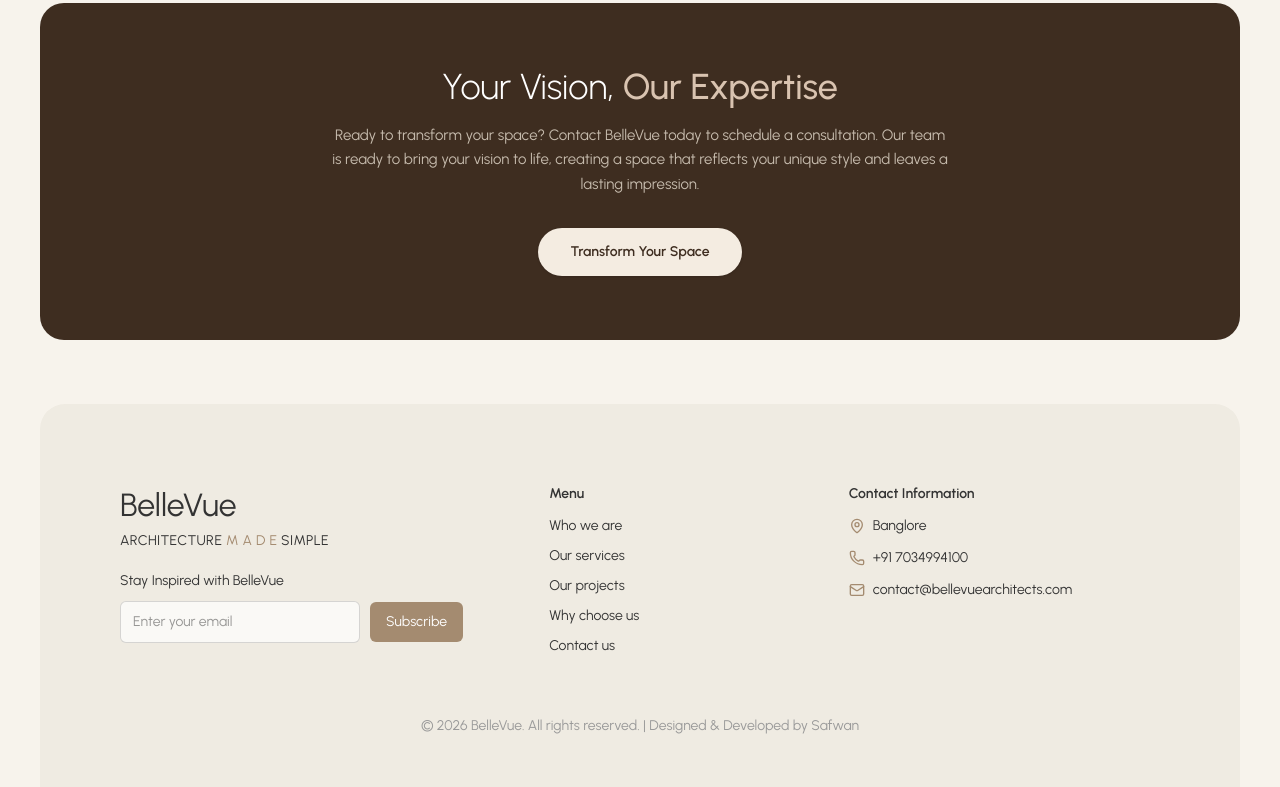
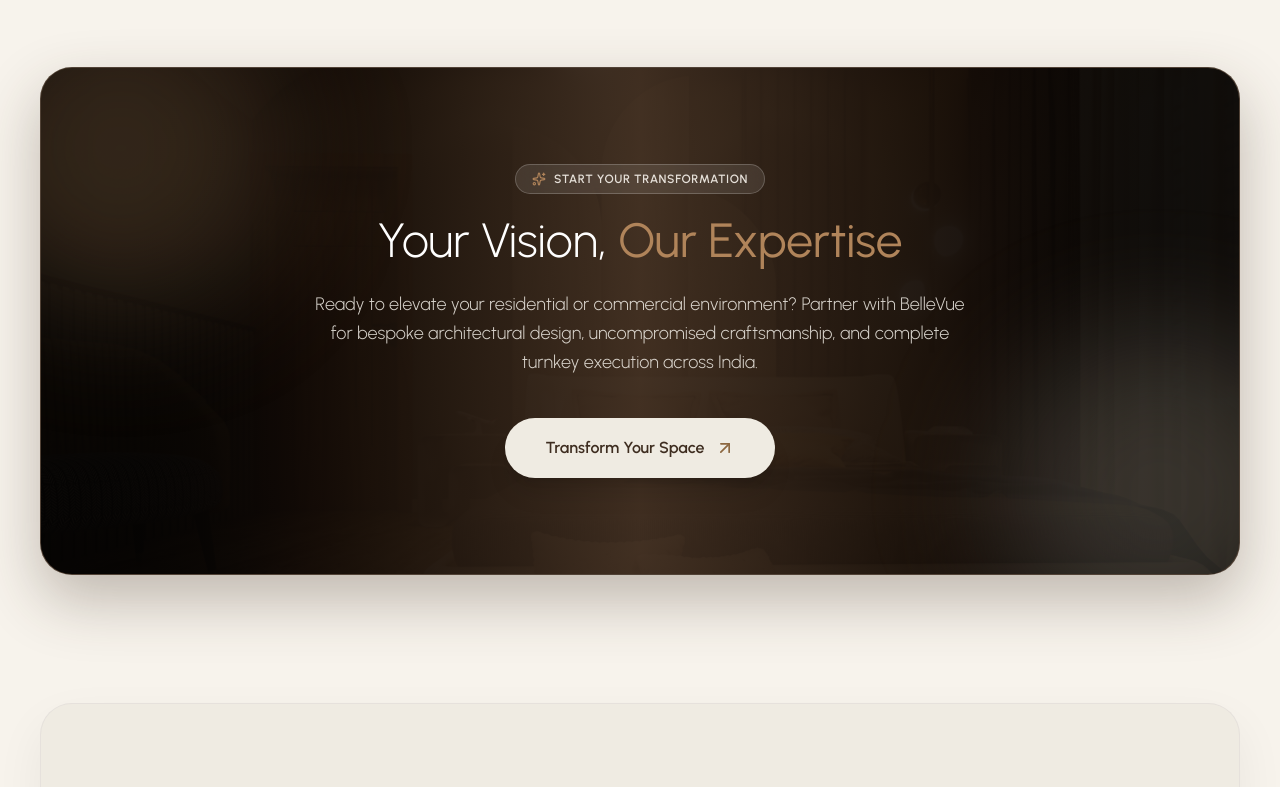
Before and after one commit to sfwnmuhd/bellevue-latest, a Next.js app: page /services in a window 1280 px wide. Shown: the part 3620-4407 px from the top of the page. Built offline with nearby package versions, Linux system fonts and the light colour scheme.

Commit message:
style: refine typography, spacing, and visual styling across core site components

```diff
--- a/src/components/CallToAction.tsx
+++ b/src/components/CallToAction.tsx
@@ -1,23 +1,54 @@
+import Image from "next/image";
 import { site } from "@/lib/site";
+import { ArrowUpRight, Sparkles } from "lucide-react";
 
 export default function CallToAction() {
   return (
-    <section className="shell my-12 lg:my-16">
-      <div className="flex flex-col items-center justify-center rounded-3xl bg-[#3e2d20] px-6 py-12 text-center text-white sm:px-12 sm:py-16 lg:px-20">
-        <h2 className="mb-4 text-2xl font-light text-white sm:text-3xl lg:text-4xl">
-          Your Vision, <span className="font-medium text-[#d9c3b0]">Our Expertise</span>
+    <section className="shell my-16 sm:my-24 lg:my-32">
+      <div className="group relative flex flex-col items-center justify-center overflow-hidden rounded-[32px] border border-white/10 bg-espresso px-6 py-16 text-center text-white shadow-[0_25px_60px_rgba(62,45,32,0.3)] sm:px-12 sm:py-20 lg:px-20 lg:py-24">
+        {/* Background Image with Luxury Dark Gradient Overlay */}
+        <Image
+          src="/images/2.jpg"
+          alt="BelleVue Luxury Architectural Interior"
+          fill
+          sizes="(max-width: 1280px) 100vw, 1440px"
+          className="object-cover object-center opacity-30 transition-transform duration-1000 ease-out group-hover:scale-105"
+        />
+        <div className="absolute inset-0 bg-gradient-to-r from-black/90 via-espresso/90 to-black/85" />
+
+        {/* Decorative Glowing Ambient Orbs */}
+        <div className="pointer-events-none absolute -left-20 -top-20 h-80 w-80 rounded-full bg-brand-light/25 blur-3xl" />
+        <div className="pointer-events-none absolute -bottom-20 -right-20 h-80 w-80 rounded-full bg-sand-deep/20 blur-3xl" />
+
+        {/* Content Container */}
+        <div className="relative z-10 flex flex-col items-center max-w-3xl">
+          {/* Eyebrow Tag */}
+          <span className="mb-4 inline-flex items-center gap-2 rounded-full border border-white/20 bg-white/10 px-4 py-1.5 text-xs font-semibold uppercase tracking-wider text-cream/90 backdrop-blur-md">
+            <Sparkles className="h-3.5 w-3.5 text-brand-light" />
+            Start Your Transformation
+          </span>
+
+          {/* Heading */}
+          <h2 className="mb-5 text-3xl font-light text-white sm:text-4xl lg:text-5xl lg:leading-tight">
+            Your Vision, <span className="font-normal text-brand-light">Our Expertise</span>
           </h2>
-        <p className="mx-auto mb-8 max-w-[620px] text-xs leading-relaxed text-[#c7bcae] sm:text-sm lg:text-[15px]">
-          Ready to transform your space? Contact BelleVue today to schedule a consultation. Our team is ready to bring your vision to life, creating a space that reflects your unique style and leaves a lasting impression.
+
+          {/* Secondary Text */}
+          <p className="mx-auto mb-10 max-w-2xl text-sm leading-relaxed text-cream/85 sm:text-base lg:text-lg font-light">
+            Ready to elevate your residential or commercial environment? Partner with BelleVue for bespoke architectural design, uncompromised craftsmanship, and complete turnkey execution across India.
           </p>
+
+          {/* Prominent Elevated CTA Button */}
           <a
             href={site.whatsapp}
             target="_blank"
             rel="noopener noreferrer"
-          className="inline-block rounded-full bg-[#f4ece1] px-8 py-3.5 text-xs font-semibold text-[#3e2d20] shadow-sm transition-all hover:bg-white hover:shadow-md sm:text-sm"
+            className="inline-flex items-center justify-center gap-2.5 rounded-full bg-sand px-8 py-4 text-sm font-semibold text-espresso shadow-xl transition-all duration-300 hover:-translate-y-1 hover:bg-white hover:text-ink hover:shadow-[0_20px_40px_rgba(0,0,0,0.35)] sm:px-10 sm:py-4.5 sm:text-base"
           >
-          Transform Your Space
+            <span>Transform Your Space</span>
+            <ArrowUpRight className="h-5 w-5 text-brand-dark transition-transform duration-300 group-hover:translate-x-0.5 group-hover:-translate-y-0.5" />
           </a>
+        </div>
       </div>
     </section>
   );
--- a/src/components/Footer.tsx
+++ b/src/components/Footer.tsx
@@ -19,8 +19,8 @@
   };
 
   return (
-    <div className="mt-5">
-      <p className="mb-2.5">Stay Inspired with BelleVue</p>
+    <div className="mt-6">
+      <p className="mb-3 text-sm font-medium text-ink">Stay Inspired with BelleVue</p>
       <form
         onSubmit={onSubmit}
         className="flex flex-col gap-2.5 sm:flex-row sm:items-center"
@@ -35,13 +35,13 @@
           value={email}
           onChange={(e) => setEmail(e.target.value)}
           placeholder="Enter your email"
-          className="w-full sm:max-w-[240px] rounded-md border border-black/15 bg-white/70 px-3 py-2.5 text-sm outline-none transition-[border-color,box-shadow] focus:border-brand-dark focus:ring-2 focus:ring-brand-dark/20"
+          className="w-full rounded-full border border-black/15 bg-white/80 px-4 py-2.5 text-sm outline-none transition-all focus:border-brand-dark focus:ring-2 focus:ring-brand-dark/20 sm:max-w-[240px]"
         />
         <motion.button
           type="submit"
-          whileHover={{ scale: 1.03 }}
+          whileHover={{ scale: 1.03, y: -1 }}
           whileTap={{ scale: 0.97 }}
-          className="w-fit rounded-md bg-[#a48b70] px-4 py-2.5 text-sm text-white transition-colors duration-300 hover:bg-brand-dark"
+          className="w-fit rounded-full bg-brand px-5 py-2.5 text-sm font-medium text-white shadow-md transition-all duration-300 hover:bg-brand-dark hover:shadow-lg"
         >
           Subscribe
         </motion.button>
@@ -54,7 +54,7 @@
             animate={{ opacity: 1, y: 0 }}
             exit={{ opacity: 0 }}
             role="status"
-            className="mt-2 text-xs text-brand-dark"
+            className="mt-2.5 text-xs text-brand-dark font-medium"
           >
             Thanks — we&apos;ll be in touch.
           </motion.p>
@@ -66,25 +66,25 @@
 
 export default function Footer() {
   return (
-    <footer className="shell mb-6 lg:mb-10">
-      <div className="flex flex-col justify-between gap-10 rounded-[20px] bg-sand px-6 py-10 text-sm sm:px-10 lg:min-h-[400px] lg:rounded-[25px] lg:px-20 lg:py-20">
+    <footer className="shell mb-10 lg:mb-16">
+      <div className="flex flex-col justify-between gap-12 rounded-[32px] bg-sand border border-stone-300/40 px-6 py-12 text-sm shadow-[0_20px_50px_rgba(0,0,0,0.06)] sm:px-10 sm:py-16 lg:min-h-[420px] lg:px-16 lg:py-20">
         <div className="grid grid-cols-1 gap-10 sm:grid-cols-2 lg:grid-cols-[1.5fr_1fr_1.2fr]">
           <div className="sm:col-span-2 lg:col-span-1">
-          <h2 className="text-2xl sm:text-[32px]">{site.name}</h2>
-          <p className="mt-1 tracking-wide">
-            ARCHITECTURE <span className="text-[#a48b70]">M A D E</span> SIMPLE
+            <h2 className="text-2xl sm:text-[32px] font-semibold text-ink">{site.name}</h2>
+            <p className="mt-1 tracking-wide text-xs uppercase text-[#a48b70] font-semibold">
+              ARCHITECTURE M A D E SIMPLE
             </p>
             <NewsletterForm />
           </div>
 
           <div>
-          <h3 className="mb-3 font-semibold">Menu</h3>
-          <ul className="space-y-2.5">
+            <h3 className="mb-4 text-base font-semibold text-ink">Menu</h3>
+            <ul className="space-y-3">
               {footerMenu.map((item) => (
                 <li key={item.label}>
                   <SiteLink
                     href={item.href}
-                  className="text-[#333] transition-colors duration-300 hover:text-[#a48b70]"
+                    className="text-[#333] transition-colors duration-300 hover:text-brand font-light"
                   >
                     {item.label}
                   </SiteLink>
@@ -94,27 +94,27 @@
           </div>
 
           <div>
-          <h3 className="mb-3 font-semibold">Contact Information</h3>
-          <ul className="space-y-3">
-            <li className="flex items-center gap-2 text-[#333]">
-              <MapPin className="h-4 w-4 shrink-0 text-[#a48b70]" />
+            <h3 className="mb-4 text-base font-semibold text-ink">Contact Information</h3>
+            <ul className="space-y-3.5 font-light">
+              <li className="flex items-center gap-2.5 text-[#333]">
+                <MapPin className="h-4 w-4 shrink-0 text-brand" />
                 <span>{site.location}</span>
               </li>
               <li>
                 <a
                   href={`tel:${site.phone.replace(/\s/g, "")}`}
-                className="flex items-center gap-2 text-[#333] transition-colors duration-300 hover:text-[#a48b70]"
+                  className="flex items-center gap-2.5 text-[#333] transition-colors duration-300 hover:text-brand"
                 >
-                <Phone className="h-4 w-4 shrink-0 text-[#a48b70]" />
+                  <Phone className="h-4 w-4 shrink-0 text-brand" />
                   <span>{site.phone}</span>
                 </a>
               </li>
               <li>
                 <a
                   href={`mailto:${site.email}`}
-                className="flex items-center gap-2 text-[#333] transition-colors duration-300 hover:text-[#a48b70]"
+                  className="flex items-center gap-2.5 text-[#333] transition-colors duration-300 hover:text-brand"
                 >
-                <Mail className="h-4 w-4 shrink-0 text-[#a48b70]" />
+                  <Mail className="h-4 w-4 shrink-0 text-brand" />
                   <span>{site.email}</span>
                 </a>
               </li>
@@ -122,7 +122,7 @@
           </div>
         </div>
 
-        <p className="mt-5 text-center text-xs text-[#999] sm:text-sm">
+        <p className="mt-6 border-t border-black/10 pt-6 text-center text-xs text-ink-soft">
           © {new Date().getFullYear()} {site.name}. All rights reserved. |
           Designed &amp; Developed by Safwan
         </p>
--- a/src/components/Hero.tsx
+++ b/src/components/Hero.tsx
@@ -5,6 +5,7 @@
 import gsap from "gsap";
 import { ScrollTrigger } from "gsap/ScrollTrigger";
 import { heroSlides, site } from "@/lib/site";
+import { ArrowUpRight } from "lucide-react";
 
 const HOLD = 4; // seconds each slide stays fully visible
 const FADE = 1.2;
@@ -74,7 +75,7 @@
     <section
       ref={sectionRef}
       id="top"
-      className="relative w-full min-h-[460px] h-[75vh] sm:h-[520px] lg:h-[85vh] lg:min-h-[620px] lg:max-h-[850px] overflow-hidden"
+      className="relative w-full min-h-[480px] h-[80vh] sm:h-[560px] lg:h-[85vh] lg:min-h-[640px] lg:max-h-[850px] overflow-hidden"
     >
       {/* Background Image Slideshow - Edge to Edge, No Rounded Corners */}
       <div className="absolute inset-0">
@@ -95,17 +96,17 @@
       </div>
 
       {/* Legibility overlays */}
-      <div className="absolute inset-0 bg-black/30" />
-      <div className="absolute inset-0 bg-gradient-to-t from-black/75 via-black/15 to-transparent" />
+      <div className="absolute inset-0 bg-black/35" />
+      <div className="absolute inset-0 bg-gradient-to-t from-black/85 via-black/20 to-transparent" />
 
       {/* Hero Content Container - Aligned to standard page shell measure & padding */}
       <div
         ref={copyRef}
-        className="shell relative flex h-full flex-col justify-end text-cream pb-4 sm:pb-8 lg:pb-10 gap-3 sm:gap-4 lg:flex-row lg:items-end lg:justify-between lg:gap-12"
+        className="shell relative flex h-full flex-col justify-end text-cream pb-6 sm:pb-10 lg:pb-14 gap-4 sm:gap-6 lg:flex-row lg:items-end lg:justify-between lg:gap-12"
       >
         {/* Left Column: Heading */}
-        <div data-hero-copy className="lg:max-w-[55%]">
-          <h1 className="text-[1.35rem] font-bold leading-[1.18] text-white sm:text-3xl lg:text-[3rem] xl:text-[3.5rem]">
+        <div data-hero-copy className="lg:max-w-[58%]">
+          <h1 className="text-2xl font-bold leading-[1.16] text-white min-[480px]:text-3xl sm:text-4xl lg:text-[3.2rem] xl:text-[3.6rem]">
             Bringing <span className="text-[#e4c8aa]">Luxury Aesthetics</span>
             <br className="hidden sm:block" /> in Architectural and Interior Designs
           </h1>
@@ -114,18 +115,19 @@
         {/* Right Column: Subheading and CTA Button */}
         <div
           data-hero-copy
-          className="flex flex-col items-start gap-2 sm:gap-3.5 lg:max-w-[380px] shrink-0"
+          className="flex flex-col items-start gap-3 sm:gap-4 lg:max-w-[380px] shrink-0"
         >
-          <p className="text-[13px] sm:text-sm lg:text-base leading-snug sm:leading-relaxed text-cream/90">
+          <p className="text-xs sm:text-sm lg:text-base leading-relaxed text-cream/90 font-light">
             Bellevue simplifies the construction and completion of luxurious residential and commercial projects in India.
           </p>
           <a
             href={site.whatsapp}
             target="_blank"
             rel="noopener noreferrer"
-            className="inline-flex items-center justify-center rounded-full bg-brand px-5 py-2 sm:px-6 sm:py-3 text-center text-xs sm:text-sm font-semibold text-white shadow-lg transition-[background-color,transform,box-shadow] duration-300 hover:bg-brand-dark hover:scale-[1.02] shrink-0"
+            className="group inline-flex items-center justify-center gap-2 rounded-full bg-brand px-6 py-3 text-xs sm:text-sm font-semibold text-white shadow-xl transition-all duration-300 hover:bg-brand-dark hover:-translate-y-1 hover:shadow-[0_15px_30px_-5px_rgba(166,115,76,0.5)] shrink-0"
           >
-            Start Your Journey
+            <span>Start Your Journey</span>
+            <ArrowUpRight className="h-4 w-4 transition-transform duration-300 group-hover:translate-x-0.5 group-hover:-translate-y-0.5" />
           </a>
         </div>
       </div>
--- a/src/components/Services.tsx
+++ b/src/components/Services.tsx
@@ -6,6 +6,7 @@
 import gsap from "gsap";
 import { ScrollTrigger } from "gsap/ScrollTrigger";
 import { processSteps } from "@/lib/site";
+import { ArrowRight } from "lucide-react";
 
 /** Vertical offset added per card so the pinned stack shows a stepped edge. */
 const STEP_OFFSET = 14;
@@ -48,13 +49,12 @@
   }, []);
 
   return (
-    <section ref={rootRef} id="our-services" className="shell py-14 lg:py-[60px]">
+    <section ref={rootRef} id="our-services" className="shell py-20 lg:py-32">
       <h2
         data-reveal="up"
-        className="mx-auto mb-12 max-w-[820px] text-center text-2xl text-ink sm:text-[2.2rem] lg:mb-16 lg:text-[2.5rem]"
+        className="mx-auto mb-14 max-w-[820px] text-center text-3xl font-light text-ink sm:text-4xl lg:mb-20 lg:text-[3rem]"
       >
-        How We <span className="text-brand-light">Simplify</span> Your Building
-        Experience
+        How We <span className="font-normal text-brand-light">Simplify</span> Your Building Experience
       </h2>
 
       {/* Trailing space lets the final card rest at the pin point before the
@@ -72,19 +72,19 @@
             >
               <article
                 data-stack-card
-                className="group grid origin-top overflow-hidden rounded-card bg-sand shadow-[0_18px_50px_-30px_rgba(62,45,32,0.55)] lg:grid-cols-2"
+                className="group grid origin-top overflow-hidden rounded-[28px] border border-stone-300/40 bg-sand shadow-[0_25px_60px_-20px_rgba(62,45,32,0.35)] transition-shadow duration-500 lg:grid-cols-2"
               >
                 <div
-                  className={`relative h-[200px] sm:h-[260px] lg:h-[420px] ${
+                  className={`relative h-[220px] sm:h-[280px] lg:h-[440px] overflow-hidden ${
                     flipped ? "lg:order-2" : ""
                   }`}
                 >
                   <Image
                     src={step.image}
-                    alt=""
+                    alt={step.title}
                     fill
                     sizes="(max-width: 1024px) 100vw, 700px"
-                    className="object-cover transition-transform duration-[900ms] ease-[var(--ease-out-expo)] group-hover:scale-[1.04]"
+                    className="object-cover transition-transform duration-700 ease-[var(--ease-out-expo)] group-hover:scale-105"
                   />
                 </div>
 
@@ -93,29 +93,24 @@
                     flipped ? "lg:order-1" : ""
                   }`}
                 >
-                  <span className="mb-4 inline-flex h-11 w-11 items-center justify-center rounded-full bg-cream text-lg font-semibold tabular-nums text-brand-dark sm:h-12 sm:w-12 sm:text-xl">
+                  <span className="mb-4 inline-flex h-11 w-11 items-center justify-center rounded-full bg-cream text-lg font-semibold tabular-nums text-brand-dark shadow-sm sm:h-12 sm:w-12 sm:text-xl">
                     {String(i + 1).padStart(2, "0")}
                   </span>
 
-                  <h3 className="mb-3 text-xl text-ink sm:text-2xl lg:text-[1.75rem]">
+                  <h3 className="mb-3 text-xl font-medium text-ink sm:text-2xl lg:text-[1.75rem]">
                     {step.title}
                   </h3>
 
-                  <p className="max-w-[520px] text-sm leading-relaxed text-ink-soft sm:text-base">
+                  <p className="max-w-[520px] text-sm leading-relaxed text-ink-soft sm:text-base font-light">
                     {step.body}
                   </p>
 
                   <Link
                     href={`/services#${step.slug}`}
-                    className="group/link mt-5 inline-flex w-fit items-center gap-2 text-sm font-semibold text-brand-dark transition-colors duration-300 hover:text-brand"
+                    className="group/link mt-6 inline-flex w-fit items-center gap-2 rounded-full bg-cream/70 px-4 py-2 text-sm font-semibold text-brand-dark shadow-sm transition-all duration-300 hover:bg-white hover:text-brand hover:shadow-md hover:-translate-y-0.5"
                   >
-                    Learn more
-                    <span
-                      aria-hidden
-                      className="transition-transform duration-300 group-hover/link:translate-x-1"
-                    >
-                      →
-                    </span>
+                    <span>Learn details</span>
+                    <ArrowRight className="h-4 w-4 transition-transform duration-300 group-hover/link:translate-x-1" />
                   </Link>
                 </div>
               </article>
```
Also changed, not shown: src/components/WhoWeAre.tsx (+17 -17 lines), src/components/WhyChooseUs.tsx (+24 -24 lines). Lines whose indentation alone changed are shown as unchanged.
